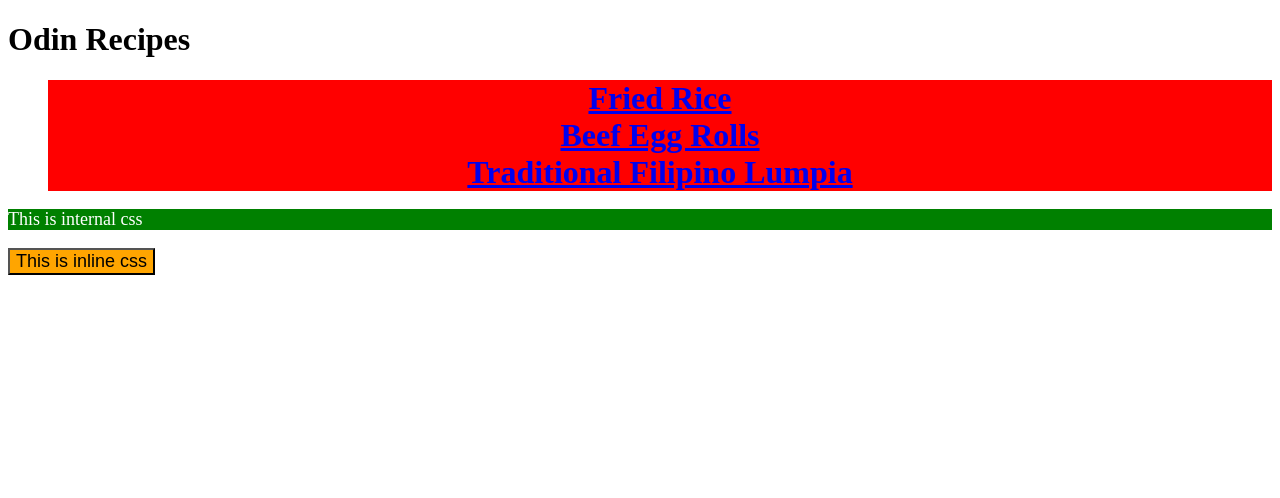
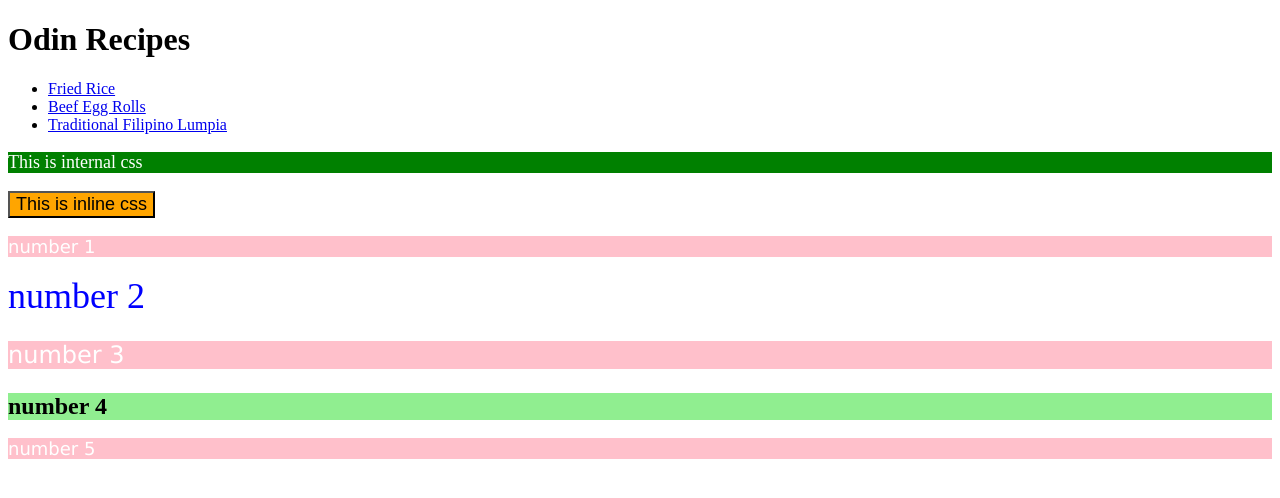
Before and after one commit to adrardossa/odin-recipes, a plain HTML site: page index.html in a window 1280 px wide. Drawn offline with Linux system fonts and the light colour scheme.

Commit message:
finishing 02 class id selectors

```diff
--- a/external.css
+++ b/external.css
@@ -1,9 +1,33 @@
 /* external style.css */
 
-div {
+/* 01 */
+
+/*div {
     background-color: red;
     color: white;
     font-size: 32px;
     text-align: center;
     font-weight: bold;
+}*/
+
+/* 02 */
+
+.odd {
+    background-color: rgb(255, 192, 203);
+    font-family: Verdana, "DejaVu Sans", sans-serif;
+
 }
+
+#two {
+    color: rgb(0, 0, 255);
+    font-size: 36px;
+}
+
+.mod-font {
+    font-size: 24px;
+}
+
+#four {
+    background-color: rgb(144, 238, 144);
+    font-weight: bold;
+}
--- a/index.html
+++ b/index.html
@@ -28,5 +28,11 @@
     </ul>
 <p>This is internal css</p>
 <button style="background-color: orange; font-size: 18px;">This is inline css</button>
+    <p class="odd">number 1</p>
+    <div id="two">number 2</div>
+    <p class="odd mod-font">number 3</p>
+    <div id="four" class="mod-font">number 4</div>
+    <p class="odd">number 5</p>
+
 </body>
 </html>
```
